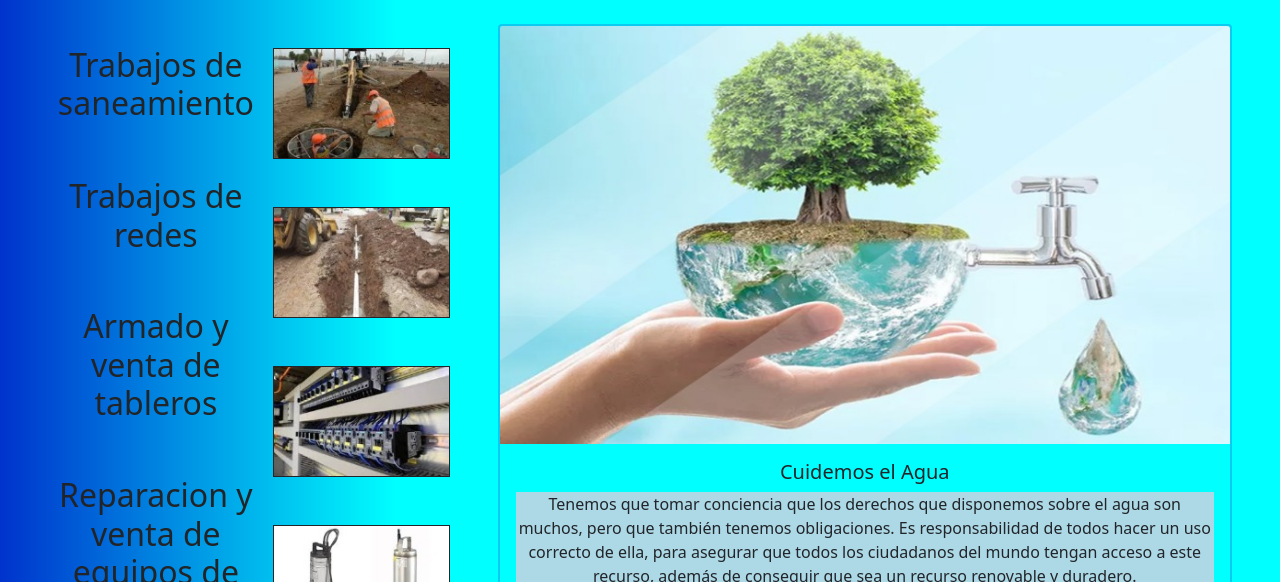
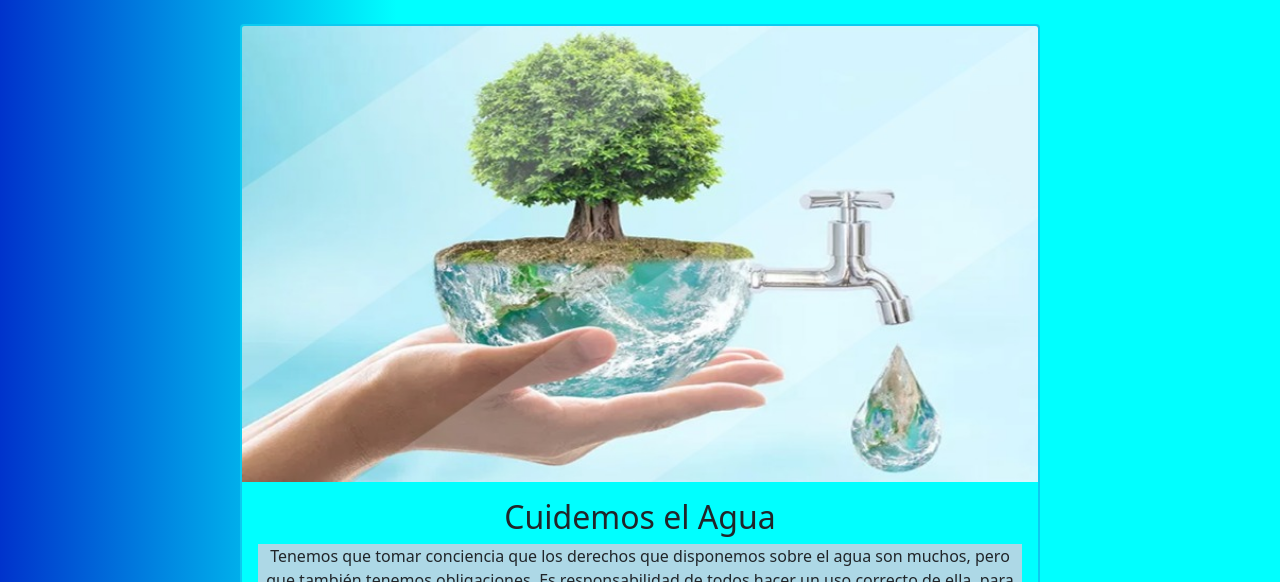
Before and after one commit to matiasgrimal/matiasg, a website: page index.html in a window 1280 px wide. Shown: the part 218-800 px from the top of the page. Drawn offline with nearby package versions, Linux system fonts and the light colour scheme.

Commit message:
SEO Y SCSS

```diff
--- a/assets/scss/_desktopversion.scss
+++ b/assets/scss/_desktopversion.scss
@@ -1,33 +1,9 @@
 @media (min-width: 1024px) {
   .mainflex {
     display: flex;
-    justify-content: start;
     width: 100%;
     margin-top: 2%;
   }
-  aside {
-    width: 20%;
-    justify-content: space-between;
-  }
-  .asideflex {
-    display: flex;
-    flex-direction: column;
-    align-items: center;
-    justify-items: center;
-    justify-content: space-around;
-    font-size: x-large;
-    margin-left: 3%;
-    text-align: center;
-  }
-  .galeriaflex {
-    display: flex;
-    flex-direction: column;
-    align-items: center;
-    justify-items: center;
-    justify-content: space-around;
-    text-align: center;
-  }
-
   .card-title {
     background-color: aqua;
   }
--- a/index.html
+++ b/index.html
@@ -64,27 +64,15 @@
       <!----Fin Menu -->
     </header>
      <img class="img-fluid animate__animated animate__fadeInDown my-4 mx-auto d-block" src="assets/images/logo.jpg" alt="">
-    <main class="mainflex">
-        <aside class="asideflex">
-          <h1 class="animate__animated animate__fadeInLeft texto1 letramediana">Trabajos de saneamiento</h1>
-          <h1 class="animate__animated animate__fadeInLeft texto2 letramediana">Trabajos de redes</h1>
-          <h1 class="animate__animated animate__fadeInLeft texto3 letramediana">Armado y venta de tableros</h1>
-          <h1 class="animate__animated animate__fadeInLeft texto4 letramediana">Reparacion y venta de equipos de bombeos</h1>
-        </aside>
-        <section class="galeriaflex">
-          <img class="foto my-2 img-fluid" src="assets/images/saneamientoindex.jpg" alt="" />
-          <img class="foto my-2 img-fluid" src="assets/images/saneamiento2index.jpg" alt="" />
-          <img class="foto3 my-2 img-fluid" src="assets/images/tablerosindex.jpg" alt="" />
-          <img class="foto my-2 img-fluid" src="assets/images/bombasindex.jpg" alt="" />
-        </section>
-        <div class="card mx-5 border-2 border-info" style="width: 50rem;">
-          <img src="assets/images/agua-mundo.jpg" class="card-img-top border-0" alt="...">
+     <main class="mainflex">
+        <div class="card mx-5 border-2 border-info mx-auto d-block" style="width: 50rem;">
+          <img src="assets/images/agua-mundo.jpg" class="card-img-top border-0 img-fluid" alt="...">
           <div class="card-body text-center">
-            <h5 class="card-title">Cuidemos el Agua</h5>
+            <h1 class="card-title letramediana">Cuidemos el Agua</h1>
             <p class="card-text letrachica">Tenemos que tomar conciencia que los derechos que disponemos sobre el agua son muchos, pero que también tenemos obligaciones. Es responsabilidad de todos hacer un uso correcto de ella, para asegurar que todos los ciudadanos del mundo tengan acceso a este recurso, además de conseguir que sea un recurso renovable y duradero.</p>
             <a href="https://www.cuidemosh20.com.ar/" class="btn botones">Conoce Mas!</a>
           </div>
-        </div>
+          </div>
       </main>
     <div class="p-3 mt-5 bg-primary text-white text-center">Estamos trabajando en un Plan de obras sin precedentes para conseguir la universalidad de los servicios de agua potable y desagües cloacales en el menor tiempo posible, mientras seguimos enfocados en la calidad de nuestro trabajo y el cuidado del medioambiente.</div>
     <footer class="footerpie">
```
Also changed, not shown: assets/scss/_mobileversion.scss (+6 -15 lines), assets/scss/_tabletversion.scss (+6 -15 lines).
